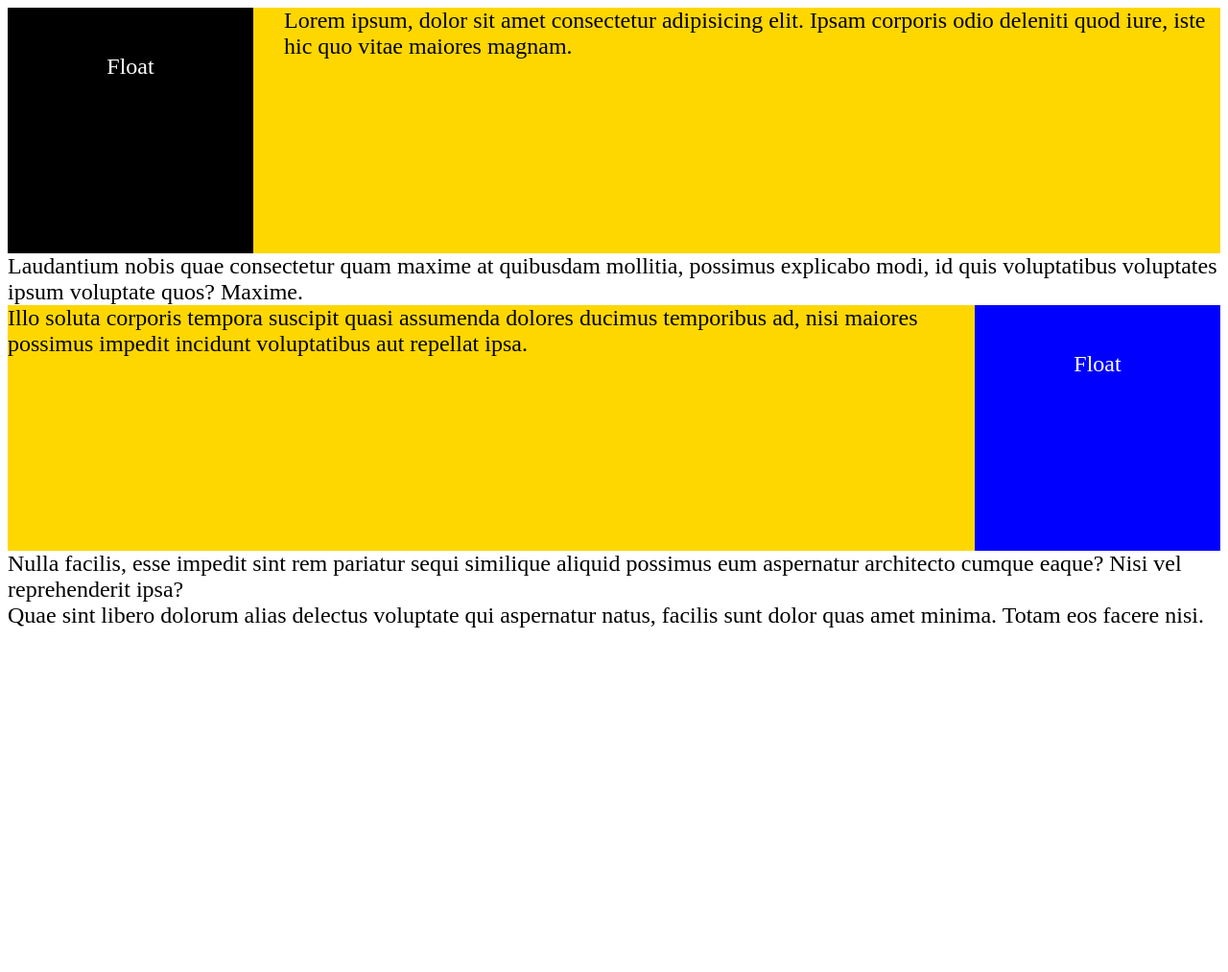
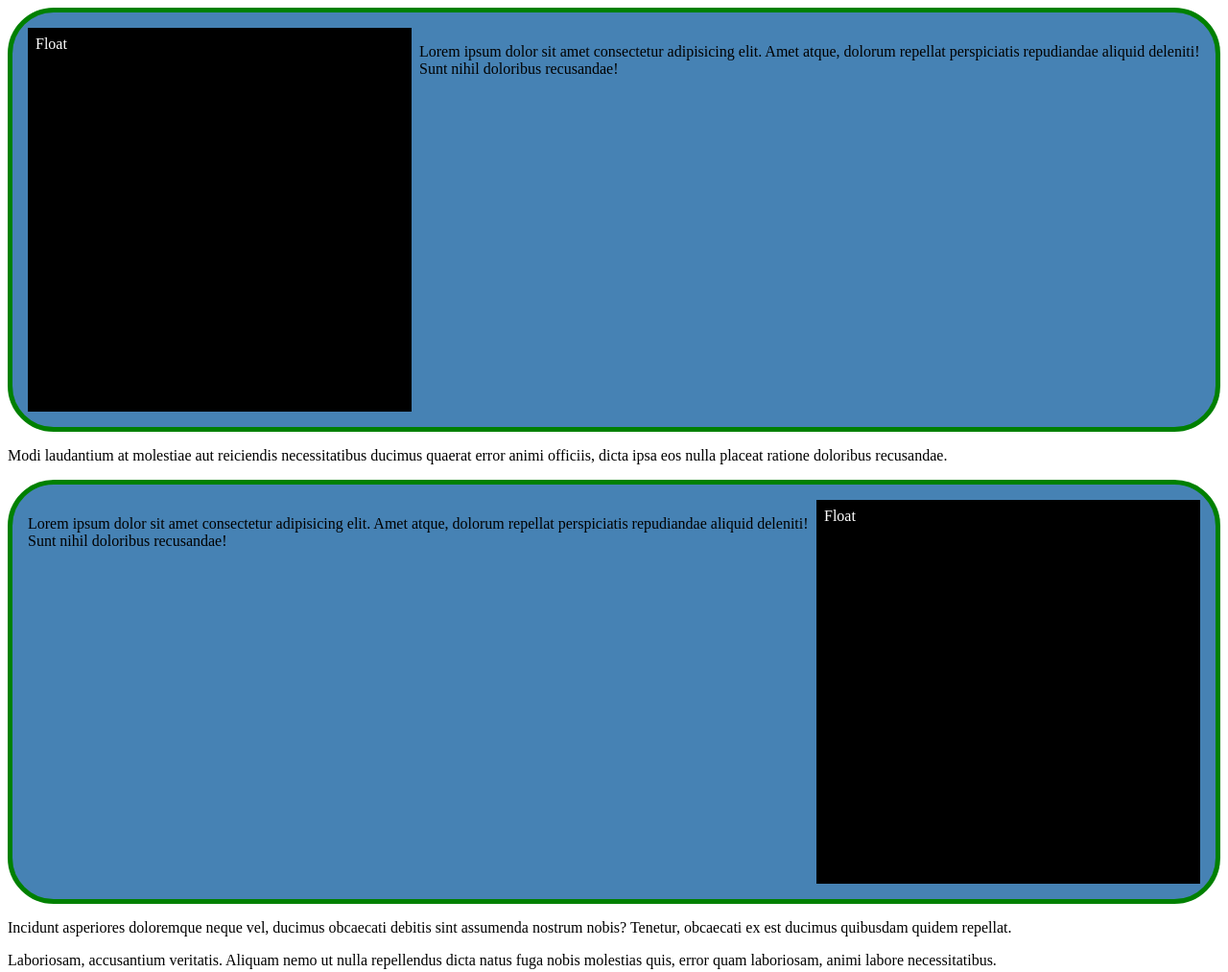
Before and after one commit to RoshanSharm20/Learning_CSS, a plain HTML site: page 10_lesson/10index.html in a window 1280 px wide. Shown: the whole page at 96% size. Before the commit the page ends 800 px from the top, so only its background shows below. Drawn offline with Linux system fonts and the light colour scheme.

Commit message:
lesson 10 floats

```diff
--- a/10_lesson/10index.html
+++ b/10_lesson/10index.html
@@ -12,22 +12,24 @@
 
 <body>
     <section>
-        <div class="block">Float</div>
-        <p>Lorem ipsum, dolor sit amet consectetur adipisicing elit. Ipsam corporis odio deleniti quod iure, iste hic
-            quo
-            vitae maiores magnam.</p>
+        <div class="block left">Float</div>
+        <p>Lorem ipsum dolor sit amet consectetur adipisicing elit. Amet atque, dolorum repellat perspiciatis
+            repudiandae
+            aliquid deleniti! Sunt nihil doloribus recusandae!</p>
     </section>
-    <p>Laudantium nobis quae consectetur quam maxime at quibusdam mollitia, possimus explicabo modi, id quis
-        voluptatibus voluptates ipsum voluptate quos? Maxime.</p>
+    <p>Modi laudantium at molestiae aut reiciendis necessitatibus ducimus quaerat error animi officiis, dicta ipsa eos
+        nulla placeat ratione doloribus recusandae.</p>
+
     <section>
-        <div class="right">Float</div>
-        <p>Illo soluta corporis tempora suscipit quasi assumenda dolores ducimus temporibus ad, nisi maiores possimus
-            impedit incidunt voluptatibus aut repellat ipsa.</p>
+        <div class="block right">Float</div>
+        <p>Lorem ipsum dolor sit amet consectetur adipisicing elit. Amet atque, dolorum repellat perspiciatis
+            repudiandae
+            aliquid deleniti! Sunt nihil doloribus recusandae!</p>
     </section>
-    <p>Nulla facilis, esse impedit sint rem pariatur sequi similique aliquid possimus eum aspernatur architecto cumque
-        eaque? Nisi vel reprehenderit ipsa?</p>
-    <p>Quae sint libero dolorum alias delectus voluptate qui aspernatur natus, facilis sunt dolor quas amet minima.
-        Totam eos facere nisi.</p>
+    <p>Incidunt asperiores doloremque neque vel, ducimus obcaecati debitis sint assumenda nostrum nobis? Tenetur,
+        obcaecati ex est ducimus quibusdam quidem repellat.</p>
+    <p>Laboriosam, accusantium veritatis. Aliquam nemo ut nulla repellendus dicta natus fuga nobis molestias quis, error
+        quam laboriosam, animi labore necessitatibus.</p>
 </body>
 
 </html>
--- a/10_lesson/10styles.css
+++ b/10_lesson/10styles.css
@@ -1,37 +1,32 @@
-* {
-    margin: 0;
-    padding: 0;
-    box-sizing: border-box;
-}
-
 body {
-    margin: 0.5rem;
-    font-size: 1.5rem;
+    font-size: 1rem;
 }
 
 .block {
-    text-align: center;
-    padding-top: 3rem;
-    width: 20vw;
-    height: 20vw;
+    /* display: flex; */
+    width: 30vw;
+    height: 30vw;
     background-color: black;
     color: white;
+    padding: 0.5rem;
+    /* justify-content: center;
+    align-items: center; */
+}
+
+.left {
     float: left;
-    margin-right: 2rem;
+    margin-right: 0.5rem;
 }
 
 .right {
-    width: 20vw;
-    height: 20vw;
-    background-color: blue;
     float: right;
-    padding-top: 3rem;
-    margin-left: 2rem;
-    color: white;
-    text-align: center;
+    margin-left: 0.5rem;
 }
 
 section {
-    background-color: gold;
+    background-color: steelblue;
+    padding: 1rem;
     display: flow-root;
+    border: 5px solid green;
+    border-radius: 3rem;
 }
```
